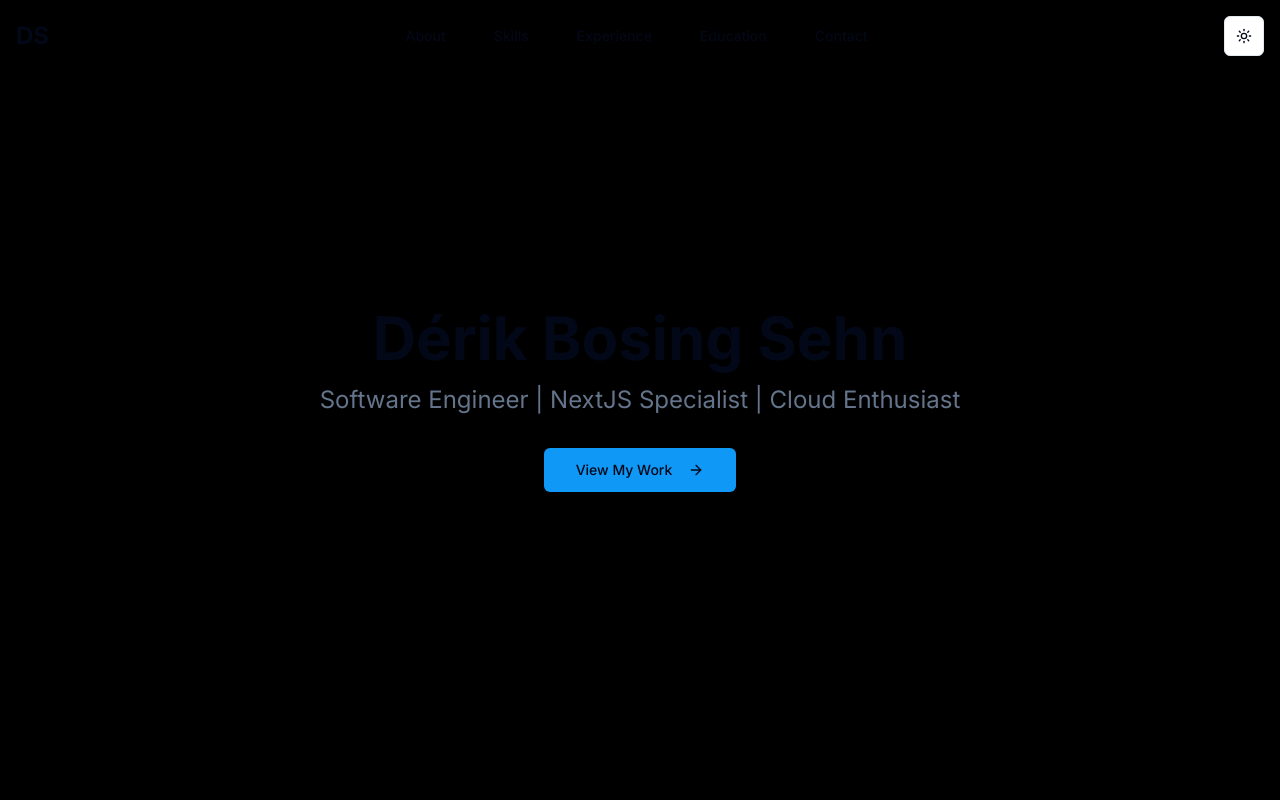
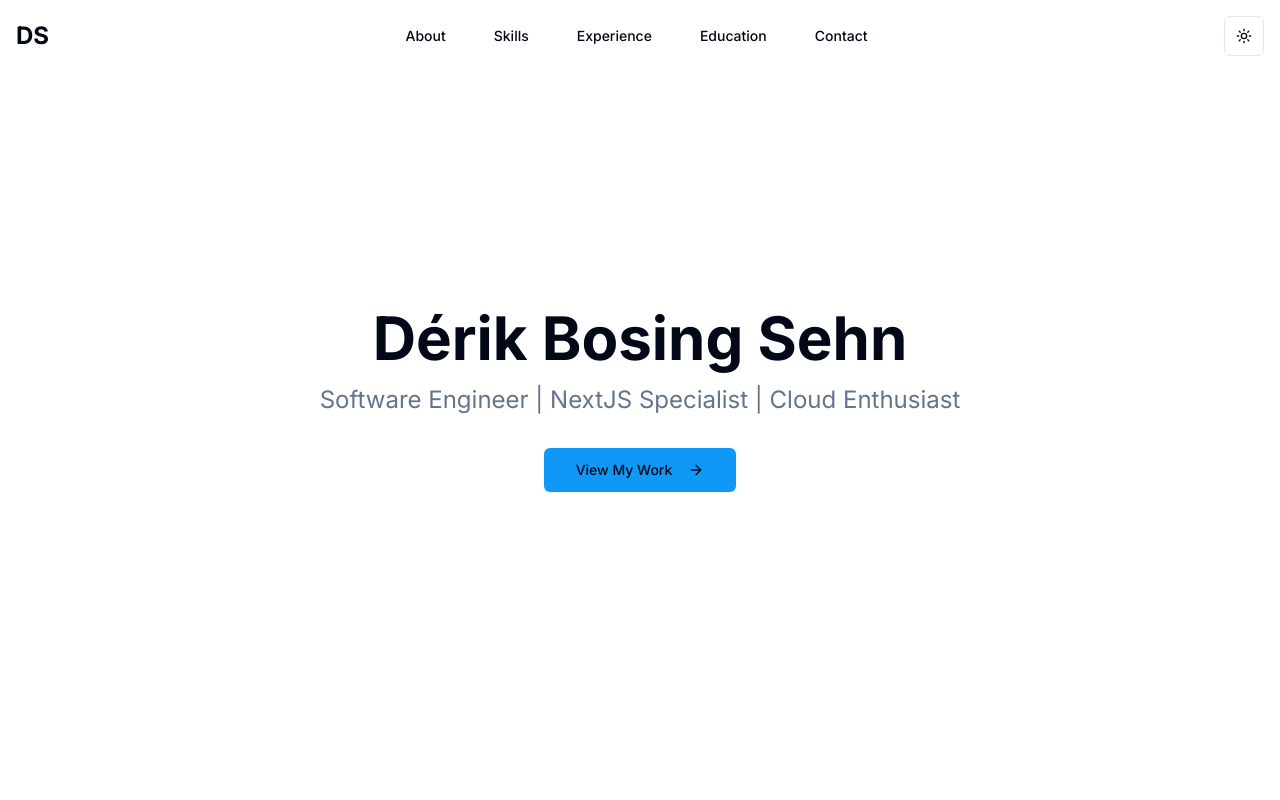
Before and after one commit to DerikSehn/devsehn_portfolio, a Next.js app: page / in a window 1280 px wide. Shown: the top 800 px of the page. Built offline with nearby package versions, Linux system fonts and the light colour scheme; no server answers.

Commit message:
fix theme colors

```diff
--- a/components/home-section.tsx
+++ b/components/home-section.tsx
@@ -3,7 +3,7 @@
 export default function HomeSection(props: { id: string, children: React.ReactNode, className?: string }) {
 
     return (
-        <section className={cn("relative min-h-screen flex items-center justify-center overflow-hidden   bg-black", props.className)} id={props.id}>
+        <section className={cn("relative min-h-screen flex items-center justify-center overflow-hidden  ", props.className)} id={props.id}>
             <div className="container mx-auto px-4 text-center z-10">
                 {props.children}
             </div>
```
